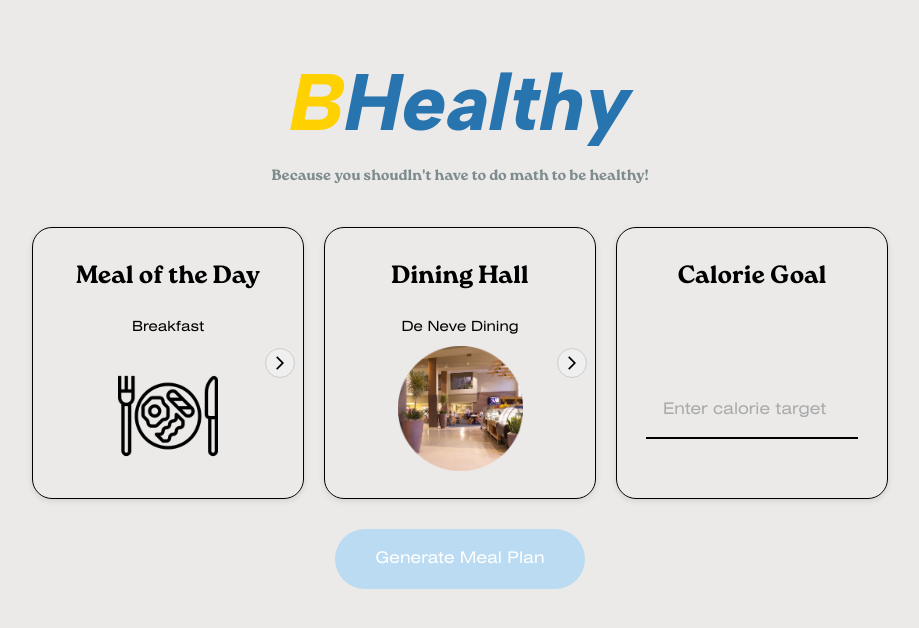
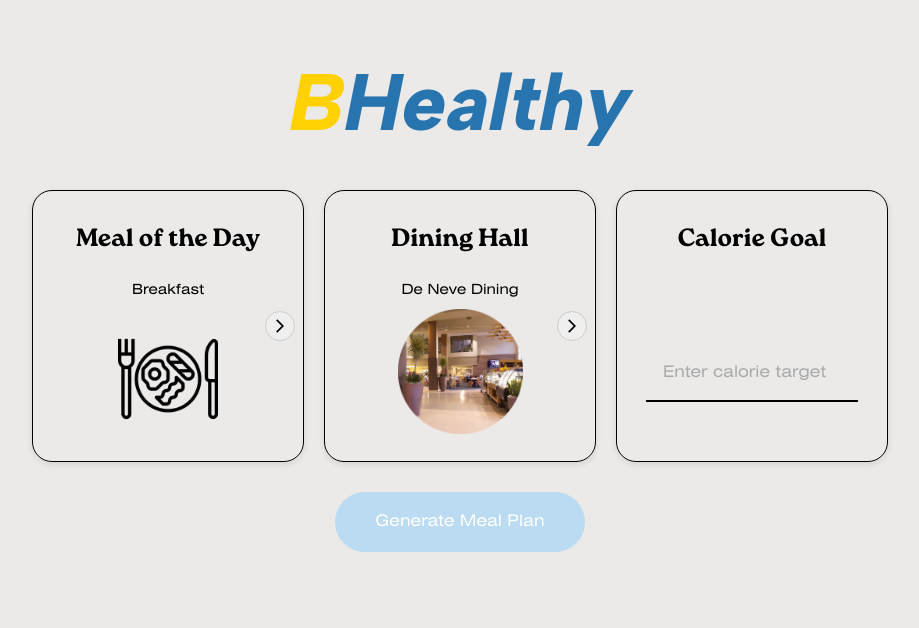
Before and after one commit to kellyzq7/BHealthy, a React (Create React App) app in the folder frontend/: page / in a window 1280 px wide. Shown: the top 628 px of the page, without its empty margins (180-1099 px from the left). Built offline with nearby package versions, Linux system fonts and the light colour scheme.

Commit message:
ui update

```diff
--- a/frontend/src/App.js
+++ b/frontend/src/App.js
@@ -52,7 +52,7 @@ function App() {
     <div className="App">
       <h1>
         B<span style={{ color: "#2774AE" }}>Healthy</span>
-        <p> Because you shoudln't have to do math to be healthy! </p>
+        {/* <p> Because you shoudln't have to do math to be healthy! </p> */}
       </h1>
 
       {!showResponse ? (
```
